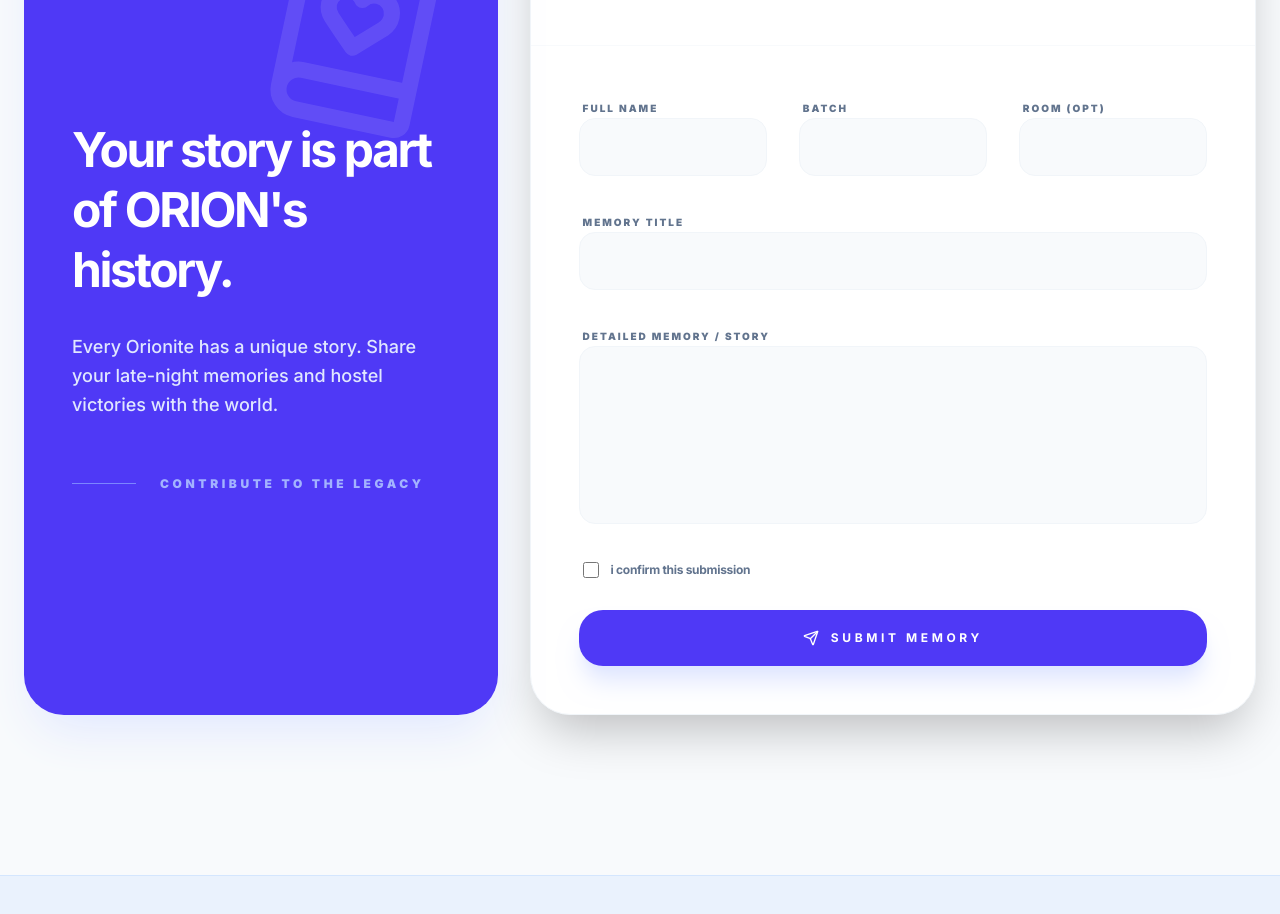
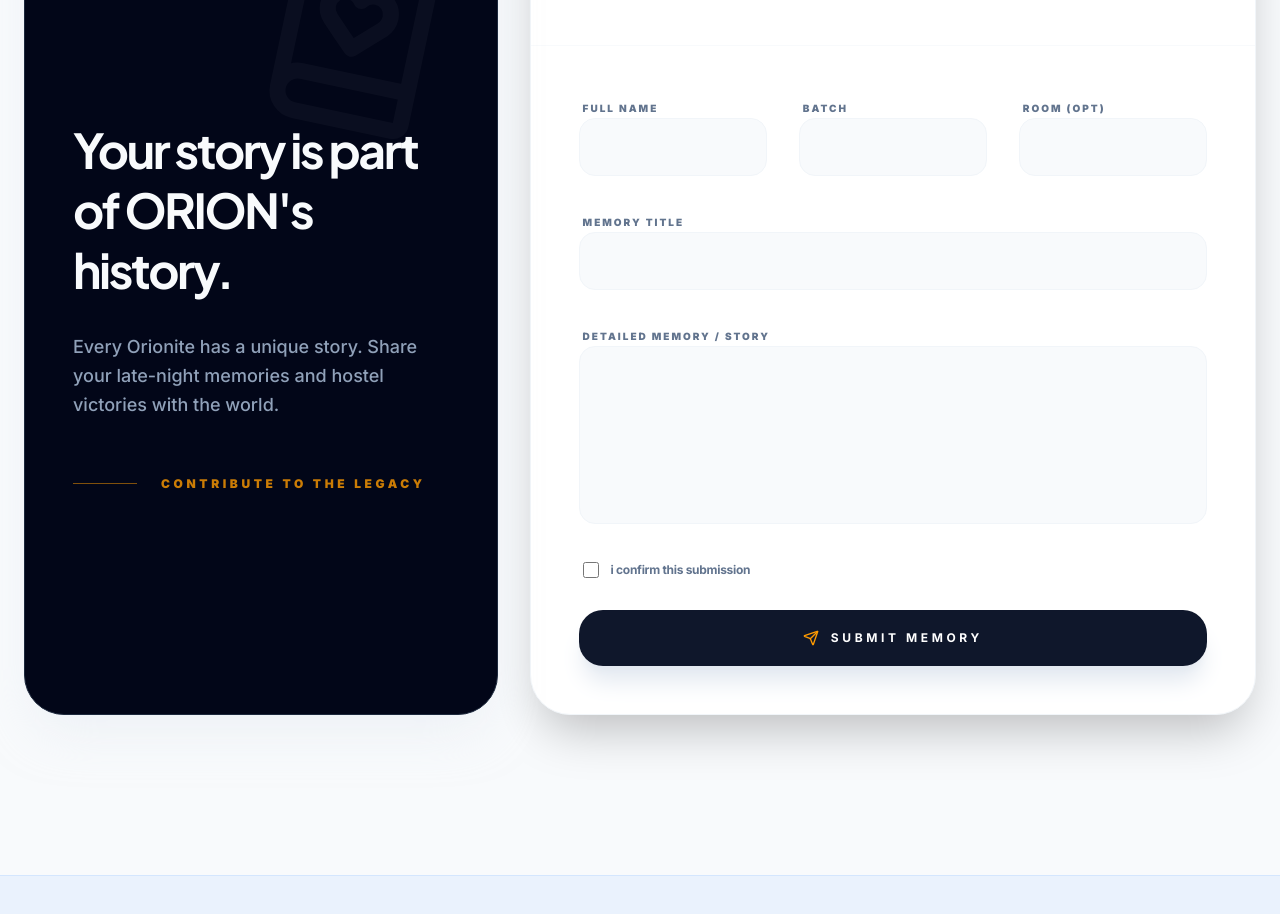
Before and after one commit to bhargabdeka-deka/hostel-portal, a Next.js app: page /memories in a window 1280 px wide. Shown: the part 860-1774 px from the top of the page. Built offline with nearby package versions, Linux system fonts and the light colour scheme; no server answers; the database is empty.

Commit message:
style: transition memory section to a premium Midnight Slate and Amber palette

```diff
--- a/app/(public)/memories/page.tsx
+++ b/app/(public)/memories/page.tsx
@@ -60,18 +60,18 @@ export default async function MemoriesPage() {
         {/* Submission Section - Now below the list, wider layout */}
         <div className="max-w-7xl mx-auto w-full space-y-12">
           <div className="grid grid-cols-1 lg:grid-cols-5 gap-8 items-stretch">
-            <div className="lg:col-span-2 bg-indigo-600 rounded-[2.5rem] p-12 text-white shadow-2xl shadow-indigo-100 relative overflow-hidden group flex flex-col justify-center">
-              <div className="absolute top-0 right-0 p-12 opacity-10 rotate-12 group-hover:rotate-45 transition-transform duration-700">
+            <div className="lg:col-span-2 bg-slate-950 rounded-[2.5rem] p-12 text-slate-50 shadow-2xl shadow-slate-200/50 relative overflow-hidden group flex flex-col justify-center border border-slate-800">
+              <div className="absolute top-0 right-0 p-12 opacity-[0.03] rotate-12 group-hover:rotate-45 transition-transform duration-700">
                 <BookHeart className="w-48 h-48" />
               </div>
               <div className="relative z-10 space-y-8">
-                <h3 className="text-4xl md:text-5xl font-bold tracking-tighter leading-tight">Your story is part of ORION's history.</h3>
-                <p className="text-indigo-100 font-medium text-lg leading-relaxed max-w-md">
+                <h3 className="text-4xl md:text-5xl font-bold tracking-tighter leading-tight font-jakarta">Your story is part of ORION's history.</h3>
+                <p className="text-slate-400 font-medium text-lg leading-relaxed max-w-md">
                   Every Orionite has a unique story. Share your late-night memories and hostel victories with the world.
                 </p>
                 <div className="pt-6 flex items-center gap-6">
-                  <div className="h-px w-16 bg-indigo-400" />
-                  <span className="text-xs font-black uppercase tracking-[0.3em] text-indigo-300">Contribute to the legacy</span>
+                  <div className="h-px w-16 bg-amber-500/50" />
+                  <span className="text-xs font-black uppercase tracking-[0.3em] text-amber-500/80">Contribute to the legacy</span>
                 </div>
               </div>
             </div>
--- a/components/memories/MemorySubmissionForm.tsx
+++ b/components/memories/MemorySubmissionForm.tsx
@@ -115,7 +115,7 @@ export function MemorySubmissionForm({ onClose }: { onClose?: () => void }) {
             type="checkbox"
             required
             id="consent"
-            className="w-4 h-4 rounded text-indigo-600 focus:ring-indigo-500 cursor-pointer"
+            className="w-4 h-4 rounded text-slate-600 focus:ring-slate-500 cursor-pointer"
           />
           <label htmlFor="consent" className="text-xs font-bold text-slate-500 tracking-tight cursor-pointer">
             i confirm this submission
@@ -130,13 +130,13 @@ export function MemorySubmissionForm({ onClose }: { onClose?: () => void }) {
 
         <button
           disabled={isSubmitting}
-          className="w-full py-5 bg-indigo-600 text-white rounded-[1.5rem] font-bold text-xs uppercase tracking-[0.3em] shadow-xl shadow-indigo-100 hover:bg-indigo-700 transition-all flex items-center justify-center gap-3 disabled:opacity-50"
+          className="w-full py-5 bg-slate-900 text-white rounded-[1.5rem] font-bold text-xs uppercase tracking-[0.3em] shadow-xl shadow-slate-200 hover:bg-black transition-all flex items-center justify-center gap-3 disabled:opacity-50"
         >
           {isSubmitting ? (
             <div className="w-5 h-5 border-2 border-white/30 border-t-white rounded-full animate-spin"></div>
           ) : (
             <>
-              <Send className="w-4 h-4" />
+              <Send className="w-4 h-4 text-amber-500" />
               Submit Memory
             </>
           )}
```
